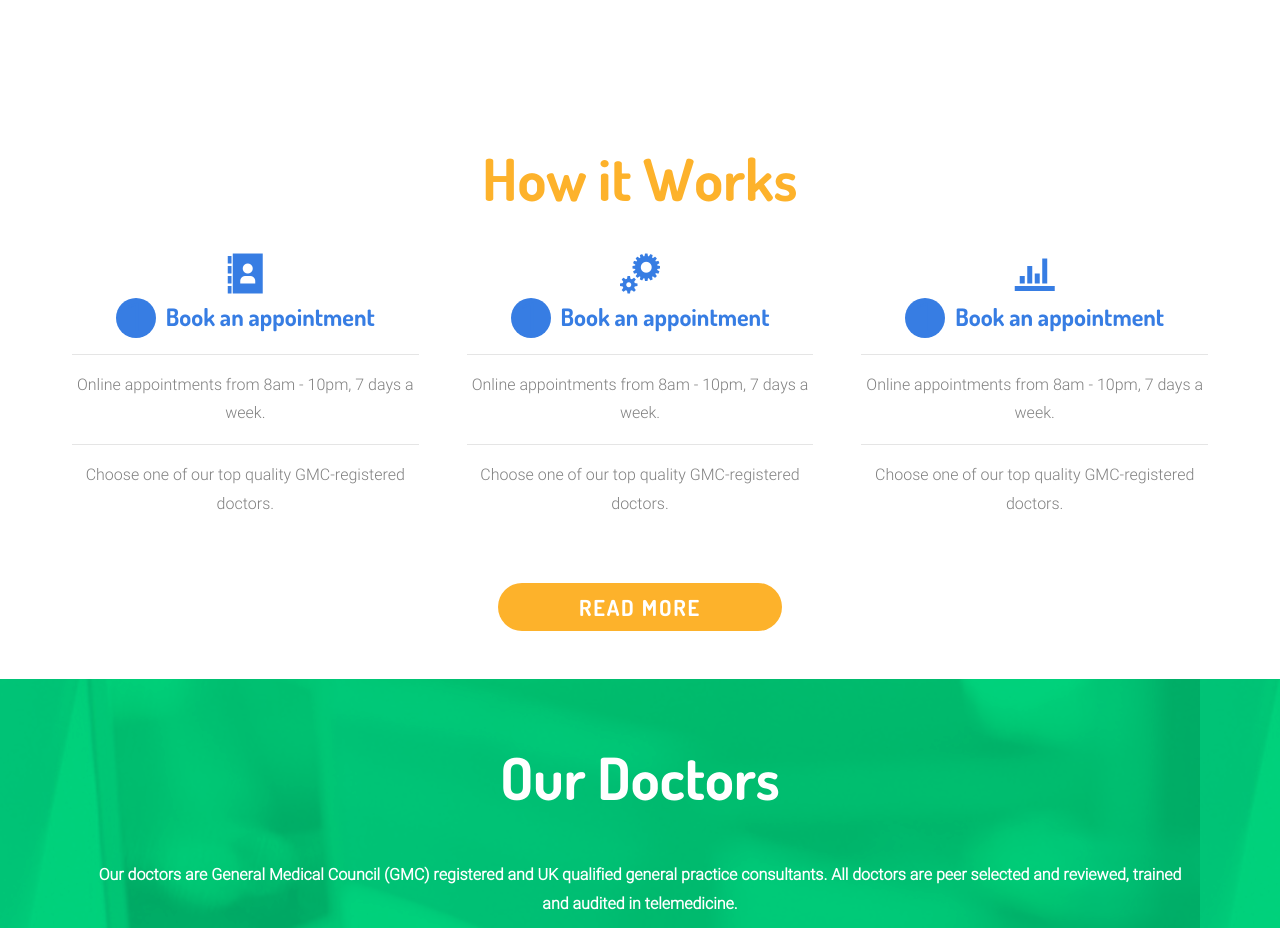
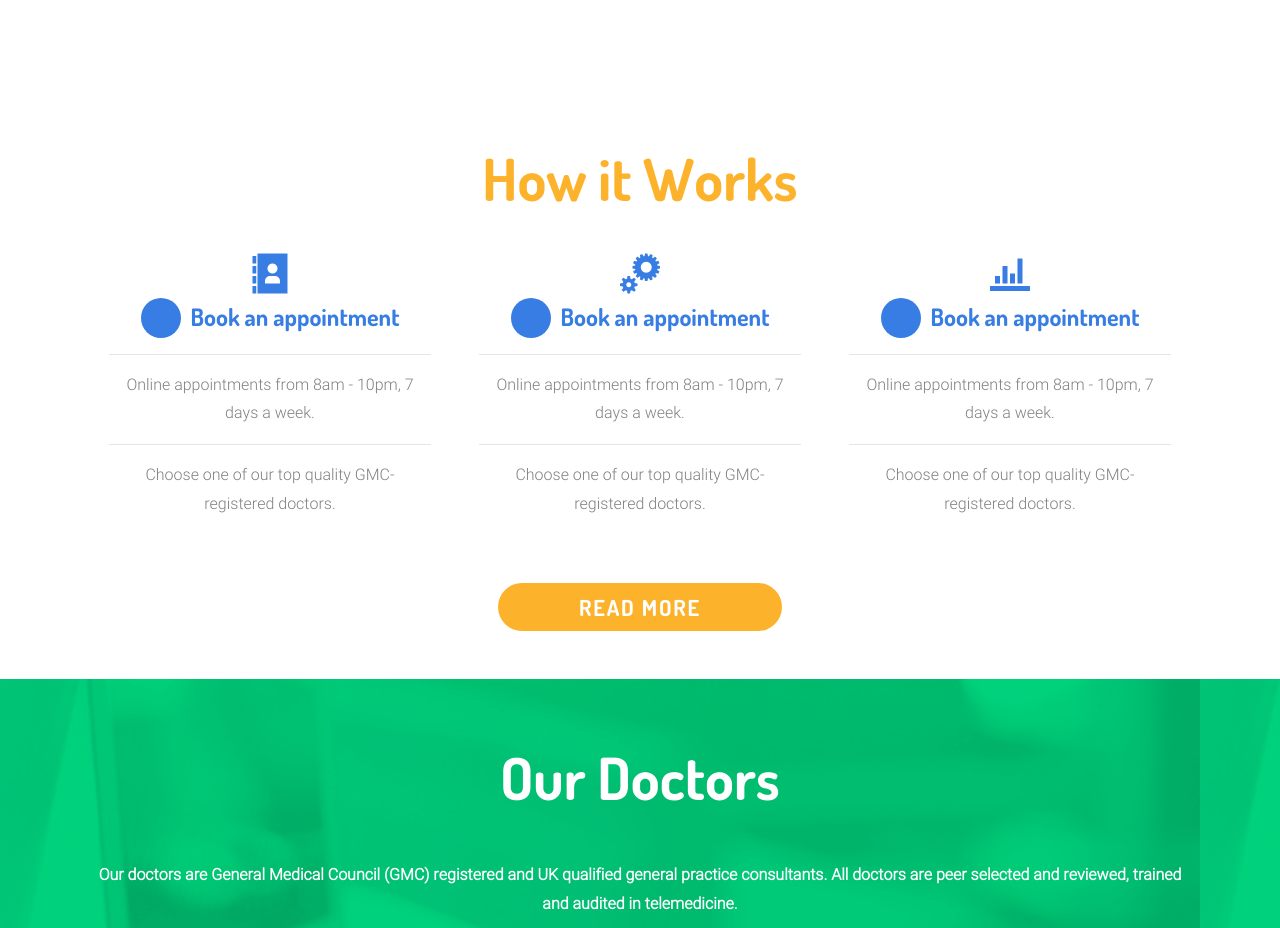
Before and after one commit to deja21k/Vega, a website: page index.html in a window 1280 px wide. Shown: the part 1520-2448 px from the top of the page. Drawn offline with nearby package versions, Linux system fonts and the light colour scheme; a script that the page names is missing; files whose address does not match are found by name.

Commit message:
Added padding on Panel P

```diff
--- a/index.html
+++ b/index.html
@@ -62,6 +62,7 @@
     </div>
   </section>
   <section class="how-it-works">
+    <div class="container">
     <h2>How it Works</h2>
     <div class="how-it-works__container">
       <div class="panel">
@@ -117,6 +118,7 @@
       </div>
     </div>
     <button type="button" class="btn btn-primary how-it-works__btn">Read More</button>
+    </div>
   </section>
   <section class="our-doctors">
     <div class="container">
--- a/scss/modules/_panel.scss
+++ b/scss/modules/_panel.scss
@@ -12,6 +12,7 @@
     padding: 0 $space-2 ;
     p {
       color: $silver;
+      padding: 0 10px;
     }
   }
   &__heading {
```
Also changed, not shown: css/bundle.css, 1 other file.
